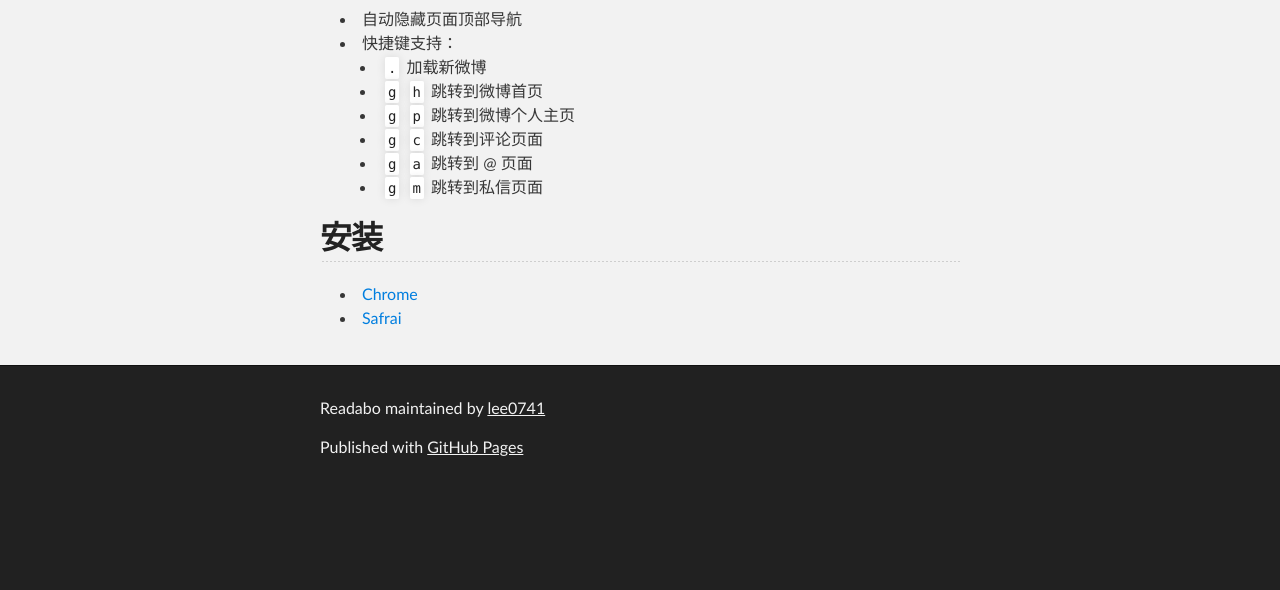
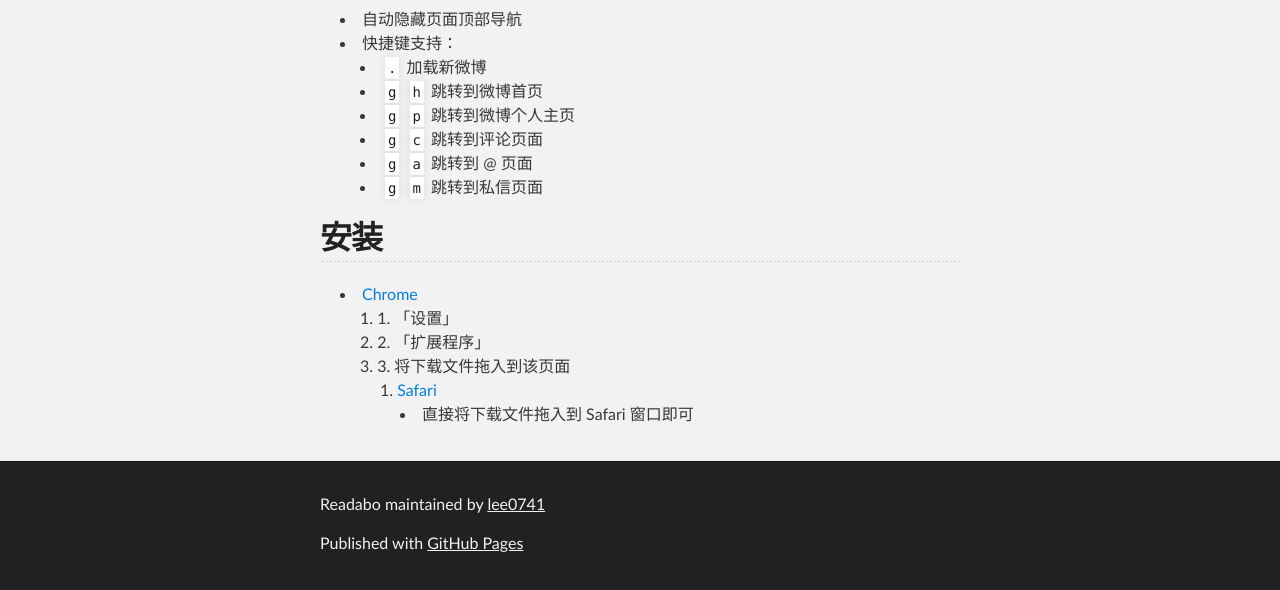
Before and after one commit to lee0741/readabo, a plain HTML site: page index.html in a window 1280 px wide. Shown: the part 775-1365 px from the top of the page. Before the commit the page ends 1269 px from the top, so only its background shows below. Drawn offline with Linux system fonts and the light colour scheme.

Commit message:
Update index.html

```diff
--- a/index.html
+++ b/index.html
@@ -64,8 +64,16 @@
 <a name="%E5%AE%89%E8%A3%85" class="anchor" href="#%E5%AE%89%E8%A3%85"><span class="octicon octicon-link"></span></a>安装</h2>
 
 <ul>
-<li><a href="http://lee0741.github.io/readabo/readabo.crx">Chrome</a></li>
-<li><a href="http://lee0741.github.io/readabo/readabo.safariextz">Safrai</a></li>
+<li><a href="http://lee0741.github.io/readabo/readabo.crx">Chrome</a>
+<ol>
+<li>1. 「设置」</li>
+<li>2. 「扩展程序」</li>
+<li>3. 将下载文件拖入到该页面</li>
+<ol>
+</li>
+<li><a href="http://lee0741.github.io/readabo/readabo.safariextz">Safari</a>
+<ul><li>直接将下载文件拖入到 Safari 窗口即可</li></ul>
+</li>
 </ul>
       </section>
     </div>
```
